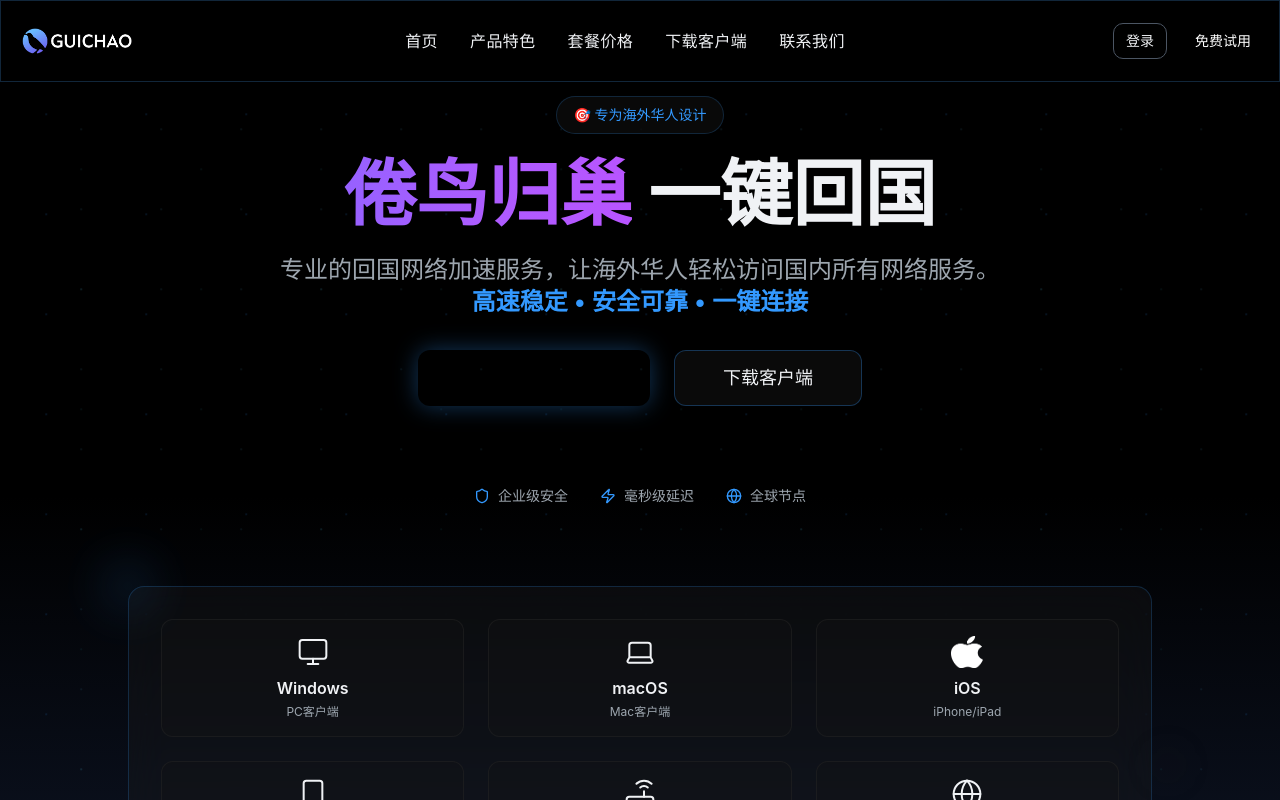
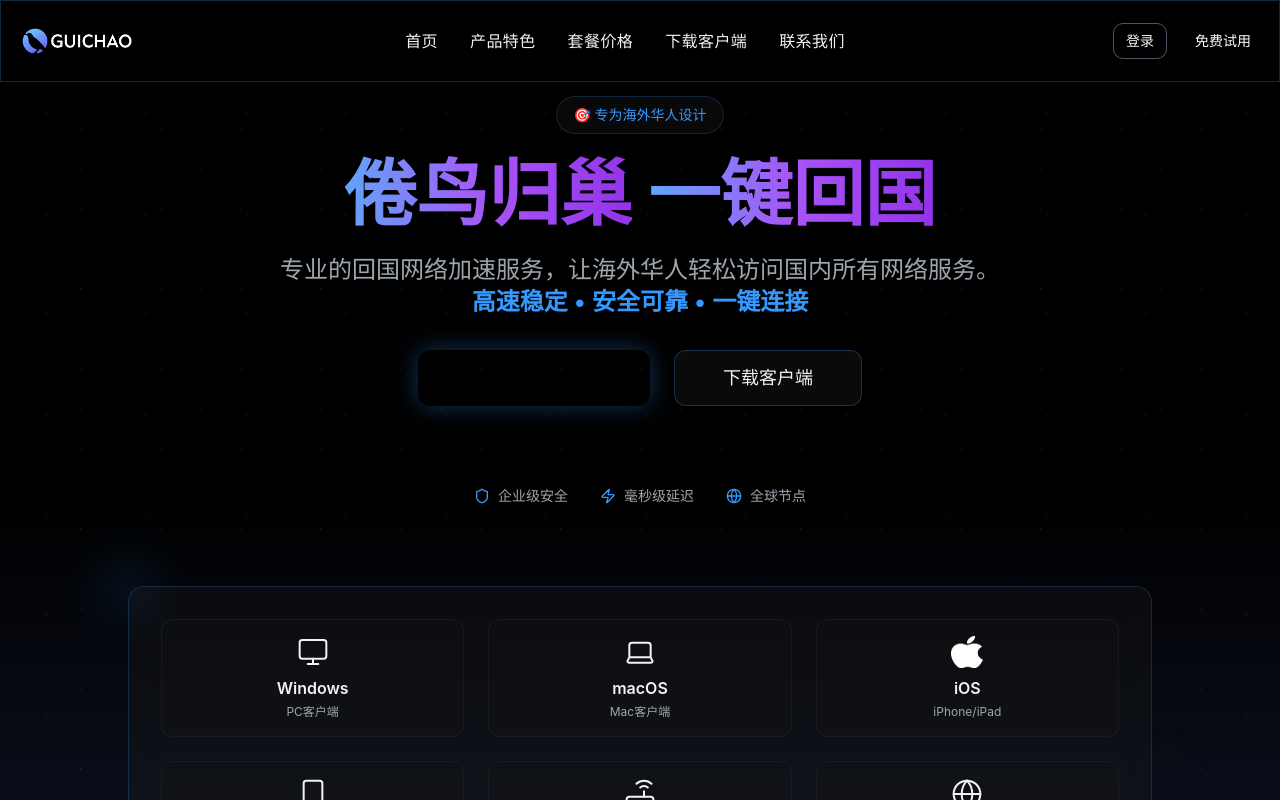
Before and after one commit to Alexneilcaiqiqi/vivid-palette-ai, a React (Vite) app: page / in a window 1280 px wide. Shown: the top 800 px of the page. Built offline with nearby package versions, Linux system fonts and the light colour scheme.

Commit message:
Change text color
The AI changed the text color of the main title in `src/components/Hero.tsx` to match the provided image.

```diff
--- a/src/components/Hero.tsx
+++ b/src/components/Hero.tsx
@@ -12,8 +12,8 @@ const Hero = () => {
           </div>
 
           <h1 className="text-5xl md:text-7xl font-bold mb-6 leading-tight">
-            <span className="text-gradient">倦鸟归巢</span>
-            <span className="text-foreground ml-4">一键回国</span>
+            <span className="bg-gradient-to-r from-blue-400 via-purple-500 to-purple-600 bg-clip-text text-transparent">倦鸟归巢</span>
+            <span className="bg-gradient-to-r from-blue-400 via-purple-500 to-purple-600 bg-clip-text text-transparent ml-4">一键回国</span>
           </h1>
 
           <p className="text-xl md:text-2xl text-muted-foreground mb-8 max-w-3xl mx-auto leading-relaxed">
```
